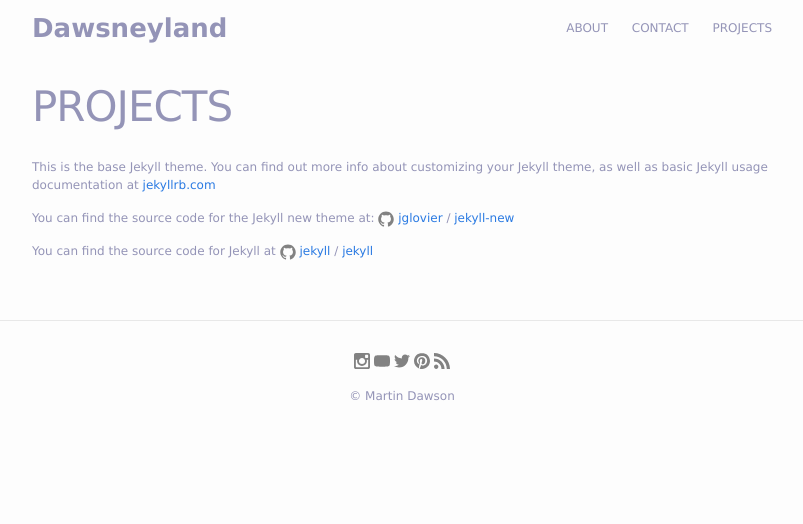
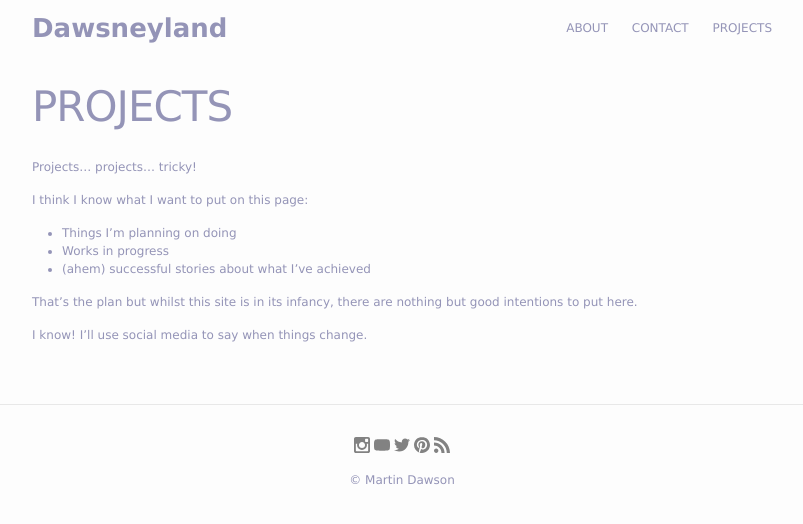
Before and after one commit to dawsneyland/formerdland, a Jekyll site: the page built from projects.md, in a window 1280 px wide. Shown: the top 524 px of the page, without its empty margins (238-1041 px from the left). Built offline with Jekyll 4.4.1, drawn with Linux system fonts in a browser that asks for light colours.

Commit message:
Update projects.md
Initial idea for the page

```diff
--- a/projects.md
+++ b/projects.md
@@ -4,12 +4,14 @@ title: PROJECTS
 permalink: /projects/
 ---
 
-This is the base Jekyll theme. You can find out more info about customizing your Jekyll theme, as well as basic Jekyll usage documentation at [jekyllrb.com](http://jekyllrb.com/)
+Projects... projects... tricky!
 
-You can find the source code for the Jekyll new theme at:
-{% include icon-github.html username="jglovier" %} /
-[jekyll-new](https://github.com/jglovier/jekyll-new)
+I think I know what I want to put on this page:
 
-You can find the source code for Jekyll at
-{% include icon-github.html username="jekyll" %} /
-[jekyll](https://github.com/jekyll/jekyll)
+* Things I'm planning on doing
+* Works in progress
+* (ahem) successful stories about what I've achieved
+
+That's the plan but whilst this site is in its infancy, there are nothing but good intentions to put here.
+
+I know! I'll use social media to say when things change.
```
